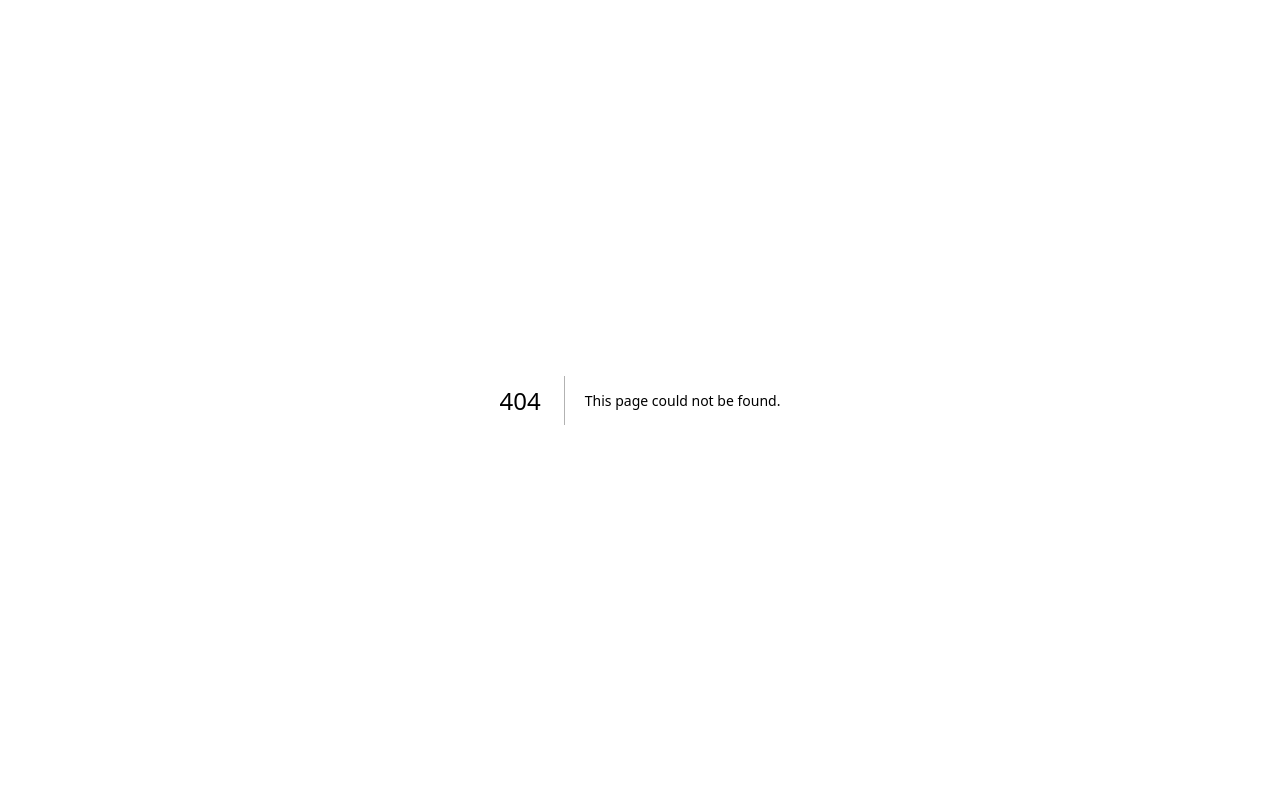
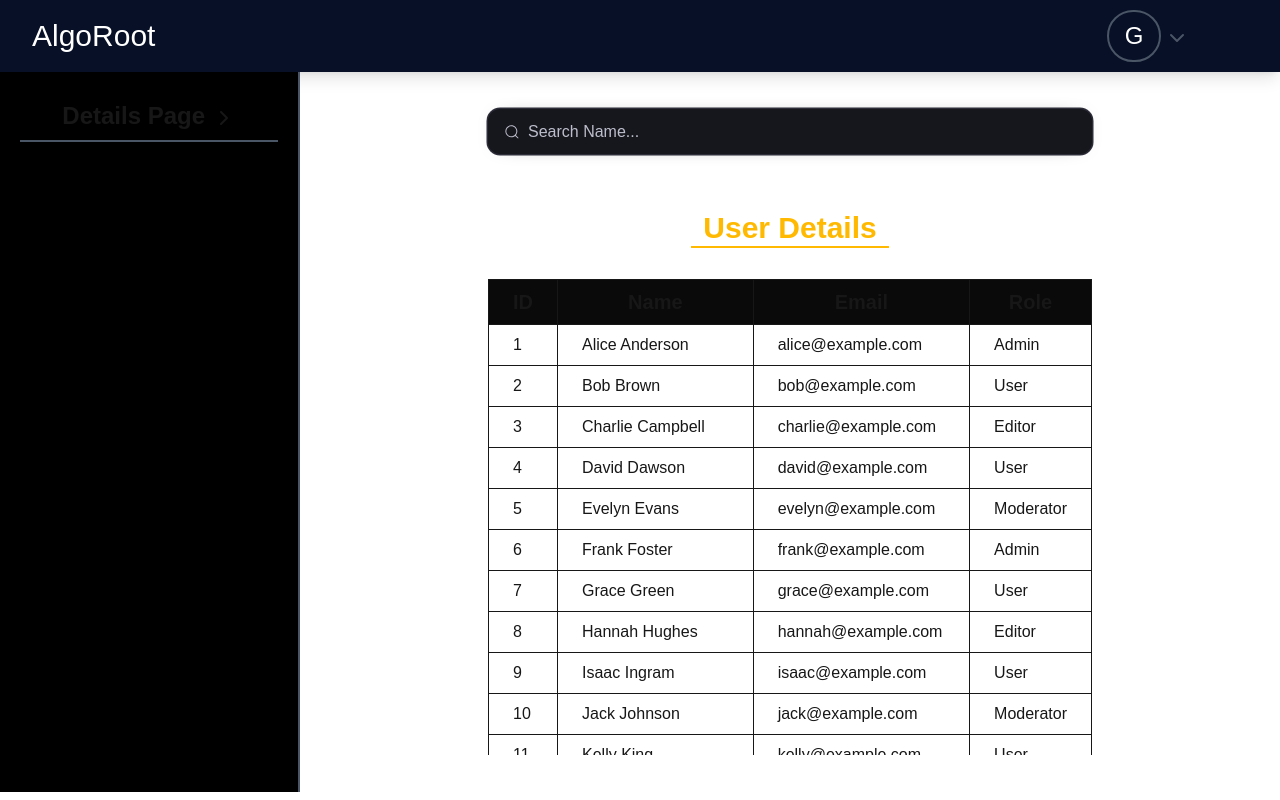
Before and after one commit to Mahesh2-3/Algo-Root, a Next.js app: page /details in a window 1280 px wide. Before the commit this address had no page. Built offline with nearby package versions, Linux system fonts and the light colour scheme.

Commit message:
Create page.js

```diff
--- /dev/null
+++ b/app/details/page.js
@@ -0,0 +1,133 @@
+"use client"
+import React from 'react'
+import Navbar from '../Components/Navbar'
+import { ChevronRight } from "lucide-react";
+import mockData from './mockData.json'
+import Image from 'next/image';
+import { useState, useEffect } from 'react';
+import { useMenu } from '../context/MenuContext';
+import "./Details.css"
+
+const page = () => {
+  const [mockdata, setmockdata] = useState([])
+  const [Empty, setEmpty] = useState(false)
+  const { isVisible, toggleVisibility } = useMenu();
+
+  //sort the names in ascending order
+  useEffect(() => {
+    mockData.sort((a, b) => {
+      if (a.name < b.name) {
+        return -1;
+      }
+      if (a.name > b.name) {
+        return 1;
+      }
+      return 0;
+    })
+    setmockdata(mockData)
+
+  }, [])
+  useEffect(() => {
+    const checkScreenWidth = () => {
+      if (window.innerWidth > 768) {
+        toggleVisibility(true)
+        document.querySelector('.sidebar').classList.add('flex')
+      }else{
+        toggleVisibility(false)
+        document.querySelector('.sidebar').classList.add('hidden')
+
+      }
+    };
+
+    // Check on mount
+    checkScreenWidth();
+
+    // Listen for window resize
+    window.addEventListener("resize", checkScreenWidth);
+
+    // Cleanup listener
+    return () => window.removeEventListener("resize", checkScreenWidth);
+  }, [toggleVisibility()])
+
+
+
+
+  const handlechange = (e) => {
+    const query = e.target.value.toLowerCase();
+    const filteredData = mockData.filter((user) => {
+      return user.name.toLowerCase().includes(query);
+    });
+    setmockdata(filteredData);
+    setEmpty(filteredData.length === 0);
+  };
+
+
+
+
+
+  return (
+    <>
+      <Navbar />
+      <div className='flex overflow-hidden h-[90vh]'>
+        <div className={`sidebar lg:min-w-[300px] ${isVisible ? "flex" : "hidden"} md:min-w-[200px] min-w-[250px] transition-all duration-700 ease-in-out  flex-col md:relative absolute bg-black z-40 lg:p-5 px-2 py-4  h-full border-gray-600 text-center border-r-2 lg:text-2xl text-lg font-bold `}>
+
+          <span className='border-b-2 py-2 lg:px-3.5 px-1.5 w-full border-gray-600'> Details Page <ChevronRight className='inline' /></span>
+        </div>
+        <div className='lg:w-[85%] md:w-[70%] w-full lg:p-5 px-0 py-3 h-full gap-3.5 mx-auto'>
+          <div className='flex h-full w-fit flex-col gap-3.5 m-auto justify-evenly items-center'>
+            <div className="group sm:w-full w-[400px]">
+              <svg id="svg" viewBox="0 0 24 24" aria-hidden="true" className="search-icon">
+                <g>
+                  <path
+                    d="M21.53 20.47l-3.66-3.66C19.195 15.24 20 13.214 20 11c0-4.97-4.03-9-9-9s-9 4.03-9 9 4.03 9 9 9c2.215 0 4.24-.804 5.808-2.13l3.66 3.66c.147.146.34.22.53.22s.385-.073.53-.22c.295-.293.295-.767.002-1.06zM3.5 11c0-4.135 3.365-7.5 7.5-7.5s7.5 3.365 7.5 7.5-3.365 7.5-7.5 7.5-7.5-3.365-7.5-7.5z"
+                  ></path>
+                </g>
+              </svg>
+
+              <input
+                id="query"
+                className="input"
+                type="search"
+                placeholder="Search Name..."
+                name="searchbar"
+                onChange={handlechange}
+              />
+            </div>
+            <h2 className='text-3xl font-bold border-b-2 text-amber-400 px-3'>User Details</h2>
+            <div className='h-[70%] overflow-y-scroll scrollbar-hide'>
+              {Empty ? (
+                <div className='lg:w-[604px] sm:w-[550px] w-[300px] h-full flex flex-col-reverse gap-2 items-center justify-center text-center text-2xl font-bold text-red-600'>
+                  <span className='text-3xl my-10'>No data found</span>
+                  <Image height={100} width={100} className=' shadow-[0px_0px_20px_20px_white]' src="error.gif"  alt="" />
+                </div>
+              ) : (
+                <table className='lg:w-[604px] sm:w-[550px] min-w-[300px] mx-4 sm:mx-0' border="1">
+                  <thead>
+                    <tr className='border text-xl bg-[#0a0a0a]'>
+                      {['ID', 'Name', 'Email', 'Role'].map((header) => (
+                        <th key={header} className='border sm:px-6 px-2 py-2'>{header}</th>
+                      ))}
+                    </tr>
+                  </thead>
+                  <tbody>
+                    {mockdata.map((user) => (
+                      <tr key={user.id} className='border'>
+                        <td className='border sm:px-6 px-0 sm:text-left text-center py-2'>{user.id}</td>
+                        <td className='border sm:px-6 px-0 sm:text-left text-center py-2'>{user.name}</td>
+                        <td className='border sm:px-6 px-0 sm:text-left text-center py-2'>{user.email}</td>
+                        <td className='border sm:px-6 px-0 sm:text-left text-center py-2'>{user.role}</td>
+                      </tr>
+                    ))}
+                  </tbody>
+                </table>
+              )}
+
+
+            </div></div>
+        </div>
+      </div>
+    </>
+  )
+}
+
+export default page
```
